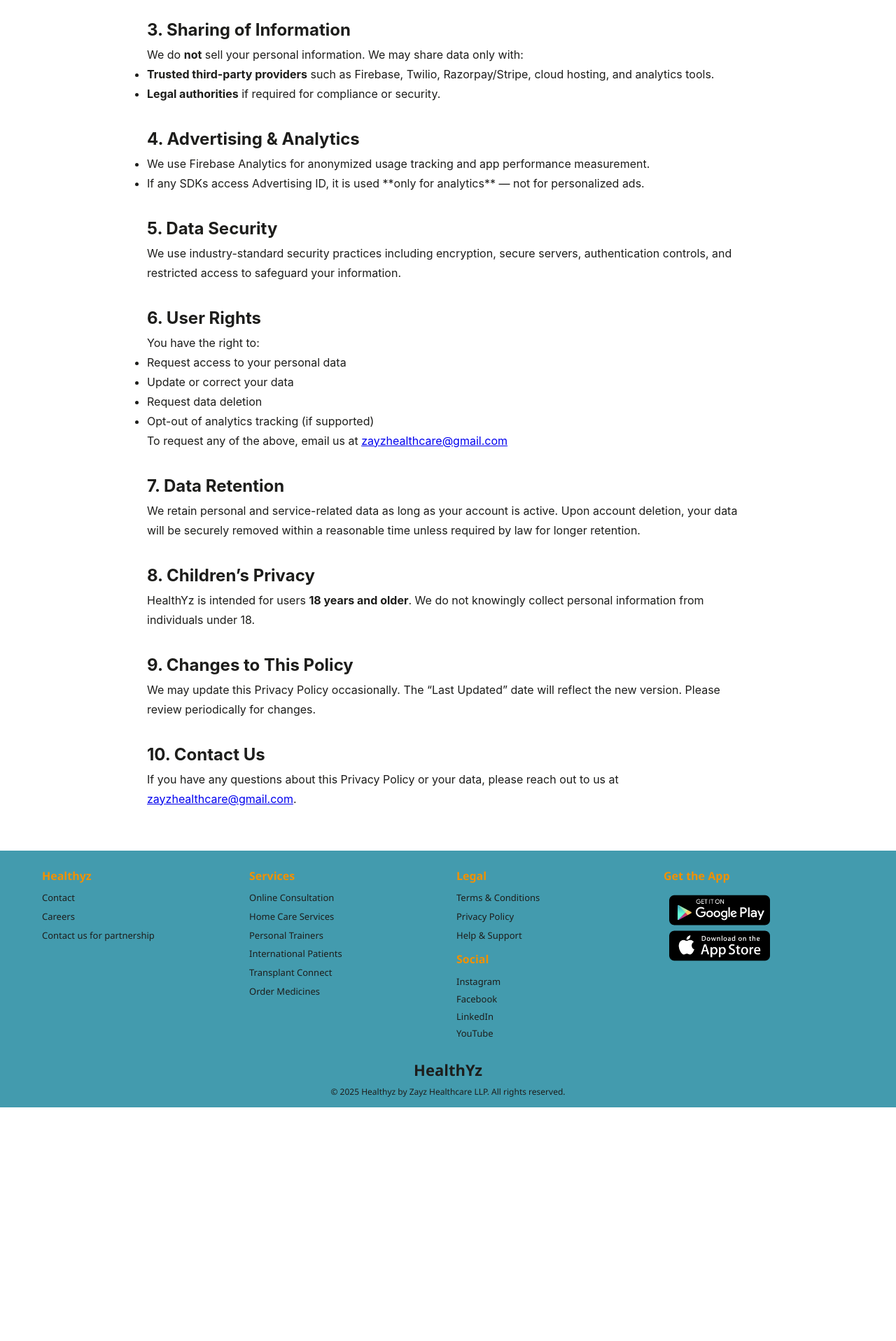
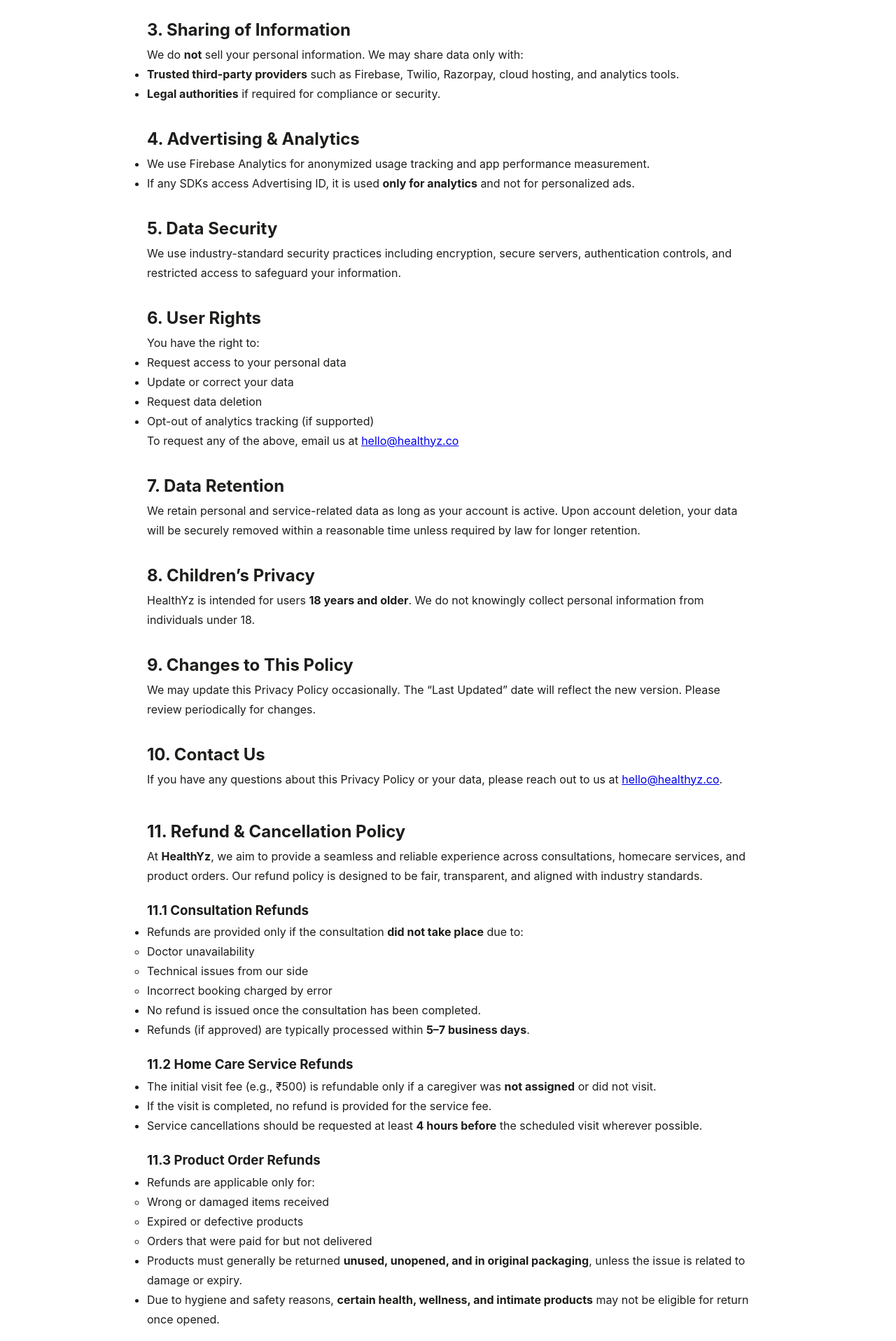
Before and after one commit to yasinmohamedb-netizen/healthyz-web, a React (Create React App) app: page /privacy-policy in a window 1280 px wide. Shown: the part 880-2797 px from the top of the page at 70% size. Before the commit the page ends 2463 px from the top, so only its background shows below. Built offline with nearby package versions, Linux system fonts and the light colour scheme; no server answers.

Commit message:
Updated footer, home screen, homecare screen, video consultation, privacy policy

```diff
--- a/src/components/Footer.jsx
+++ b/src/components/Footer.jsx
@@ -129,7 +129,7 @@
             {/* Keeping About empty since no About page exists */}
             <Link to="#" className="footer-item"></Link>
 
-            <Link to="/contact" className="footer-item">Contact</Link>
+            {/* <Link to="/contact" className="footer-item">Contact</Link> */}
             <Link to="/careers" className="footer-item">Careers</Link>
             <Link to="/contact" className="footer-item">Contact us for partnership</Link>
           </div>
--- a/src/screens/Home/HomeScreen.jsx
+++ b/src/screens/Home/HomeScreen.jsx
@@ -94,7 +94,7 @@
     },
   ];
 
-  // Departments list
+  // Departments
   const departments = [
     { id: "1", name: "Gynecology", color: "#F29100", icon: <MdFemale color="#F29100" size={20} /> },
     { id: "2", name: "Pediatrics", color: "#439BAE", icon: <MdChildCare color="#439BAE" size={20} /> },
@@ -108,7 +108,7 @@
     d.name.toLowerCase().includes(search.toLowerCase())
   );
 
-  // WHY CHOOSE DATA
+  // Static - Why Choose Us
   const whyChooseData = [
     { icon: "⚡", title: "Quick Connection", desc: "Get connected instantly — no long queues" },
     { icon: "🔒", title: "Secure & Private", desc: "Encrypted consultations with full privacy" },
@@ -144,8 +144,6 @@
 
   return (
     <div className="home-page">
-
-      {/* 🔥 SEO injected at top */}
       <HomeSEO />
 
       <main className="home-main">
@@ -155,7 +153,8 @@
         {/* ============================ */}
         <section className="hero-section">
           <div className="hero-content">
-            <span className="hero-badge badge">Trusted by 50,000+ Users</span>
+
+            {/* REMOVED BADGE COMPLETELY */}
 
             <h1 className="hero-title">
               Order Health & Wellness Products<br />From Home
@@ -179,7 +178,7 @@
         </section>
 
         {/* ============================ */}
-        {/* SEARCH */}
+        {/* SEARCH BAR */}
         {/* ============================ */}
         <div className="search-wrapper">
           <div className="search-container">
@@ -203,8 +202,6 @@
               key={i}
               className="main-service-card hover-lift"
               onClick={() => navigate(s.route)}
-              role="button"
-              tabIndex={0}
             >
               <div className="main-service-img-box" style={{ background: s.bg }}>
                 <img src={s.image} className="main-service-img" alt={s.title} />
@@ -314,7 +311,7 @@
         {/* ============================ */}
         <div className="new-layout-container">
 
-          {/* LEFT SIDE */}
+          {/* LEFT */}
           <div className="layout-left">
             <Section title="Top Services" />
 
@@ -336,7 +333,6 @@
                   ) : (
                     <div className="ts-fallback">
                       <h3>{s.title}</h3>
-                      {s.subtitle && <p>{s.subtitle}</p>}
                     </div>
                   )}
 
@@ -349,9 +345,10 @@
             </div>
           </div>
 
-          {/* RIGHT SIDE */}
+          {/* RIGHT */}
           <div className="layout-right">
             <Section title="Health Tips" />
+
             <div className="tips-list">
               {healthTips.map((t) => (
                 <div key={t.id} className="tip-fb-card hover-lift">
@@ -424,7 +421,7 @@
               ))}
             </div>
 
-            {/* TESTIMONIALS */}
+            {/* Testimonials */}
             <div className="testimonials">
               <h3>What Our Patients Say</h3>
               <div className="testimonial-cards">
@@ -454,7 +451,7 @@
   );
 }
 
-// Reusable Section Component
+// Reusable Section
 function Section({ title, children }) {
   return (
     <div className="section">
--- a/src/screens/Services/HomeCareServicesScreen.jsx
+++ b/src/screens/Services/HomeCareServicesScreen.jsx
@@ -114,7 +114,7 @@
         key: orderData.razorpayKey,
         amount: orderData.amount,
         currency: "INR",
-      name: "Healthyz",
+        name: "Healthyz",
         description: "Initial Home Visit Fee",
         order_id: orderData.orderId,
 
@@ -177,7 +177,7 @@
   return (
     <div className="hc-container">
       {/* ===================================== */}
-      {/* 🔥 SEO AT VERY TOP OF RETURN */}
+      {/* 🔥 SEO AT VERY TOP */}
       {/* ===================================== */}
       <HomecareSEO />
 
@@ -207,16 +207,19 @@
       {/* MAIN WRAPPER */}
       <div className="hc-wrapper">
         {/* =============================== */}
-        {/* TOP SECTION (LEFT + FORM) */}
+        {/* TOP SECTION */}
         {/* =============================== */}
         <div className="hc-top-section">
 
-          {/* LEFT AREA */}
+          {/* LEFT SECTION */}
           <div className="hc-left-content">
-            <div className="hc-badge">Trusted by 10,000+ Families</div>
+
+            {/* REMOVED BADGE HERE */}
+
             <h1 className="hc-main-title">
               Premium Home Care <br />At Your Doorstep
             </h1>
+
             <p className="hc-subtitle">
               Professional caregivers, nurses, and attendants available 24/7.
             </p>
@@ -257,7 +260,7 @@
           </div>
 
           {/* =============================== */}
-          {/* FORM SECTION */}
+          {/* RIGHT FORM */}
           {/* =============================== */}
           <div className="hc-right-form">
             <div className="hc-form-header">
@@ -399,7 +402,7 @@
         </div>
 
         {/* =============================== */}
-        {/* BOTTOM SECTION (FEATURES, FAQ, TESTIMONIALS) */}
+        {/* BOTTOM SECTION */}
         {/* =============================== */}
         <div className="hc-bottom-section">
           <div className="hc-bottom-container">
@@ -494,8 +497,10 @@
                 </div>
               </div>
             </div>
+
           </div>
         </div>
+
       </div>
     </div>
   );
--- a/src/screens/Services/VideoConsultation.jsx
+++ b/src/screens/Services/VideoConsultation.jsx
@@ -250,7 +250,7 @@
   return (
     <div className="vc-container">
 
-      {/* 🔥 SEO at TOP of return */}
+      {/* 🔥 SEO at TOP */}
       <VideoConsultationSEO />
 
       {/* SUCCESS MODAL */}
@@ -283,7 +283,9 @@
         <div className="vc-top-section">
 
           <div className="vc-left-content">
-            <div className="vc-badge">Trusted by 50,000+ Patients</div>
+
+            {/* BADGE REMOVED HERE */}
+
             <h1 className="vc-main-title">Expert Medical Care<br />From Home</h1>
             <p className="vc-subtitle">
               Connect instantly with certified doctors via secure video or audio consultation.
@@ -500,7 +502,7 @@
         </div>
 
         {/* ============================= */}
-        {/* BOTTOM SECTION: Features + FAQ */}
+        {/* BOTTOM SECTION */}
         {/* ============================= */}
         <div className="vc-bottom-section">
           <div className="vc-bottom-container">
--- a/src/screens/auth/PrivacyPolicyPage.jsx
+++ b/src/screens/auth/PrivacyPolicyPage.jsx
@@ -23,8 +23,8 @@
 
       <p style={{ marginTop: "10px" }}>
         Contact:{" "}
-        <a href="mailto:zayzhealthcare@gmail.com">
-          zayzhealthcare@gmail.com
+        <a href="mailto:hello@healthyz.co">
+          hello@healthyz.co
         </a>
       </p>
 
@@ -79,7 +79,7 @@
       <ul>
         <li>
           <strong>Trusted third-party providers</strong> such as Firebase,
-          Twilio, Razorpay/Stripe, cloud hosting, and analytics tools.
+          Twilio, Razorpay, cloud hosting, and analytics tools.
         </li>
         <li>
           <strong>Legal authorities</strong> if required for compliance or
@@ -94,8 +94,8 @@
           performance measurement.
         </li>
         <li>
-          If any SDKs access Advertising ID, it is used **only for analytics**
-          — not for personalized ads.
+          If any SDKs access Advertising ID, it is used{" "}
+          <strong>only for analytics</strong> and not for personalized ads.
         </li>
       </ul>
 
@@ -116,8 +116,8 @@
       </ul>
       <p>
         To request any of the above, email us at{" "}
-        <a href="mailto:zayzhealthcare@gmail.com">
-          zayzhealthcare@gmail.com
+        <a href="mailto:hello@healthyz.co">
+          hello@healthyz.co
         </a>
       </p>
 
@@ -144,10 +144,98 @@
       <p>
         If you have any questions about this Privacy Policy or your data, please
         reach out to us at{" "}
-        <a href="mailto:zayzhealthcare@gmail.com">
-          zayzhealthcare@gmail.com
+        <a href="mailto:hello@healthyz.co">
+          hello@healthyz.co
         </a>
         .
+      </p>
+
+      {/* ------------------------------------------------------ */}
+      {/*                REFUND & CANCELLATION POLICY             */}
+      {/* ------------------------------------------------------ */}
+
+      <h2 style={{ marginTop: "40px" }}>11. Refund & Cancellation Policy</h2>
+
+      <p>
+        At <strong>HealthYz</strong>, we aim to provide a seamless and reliable
+        experience across consultations, homecare services, and product orders.
+        Our refund policy is designed to be fair, transparent, and aligned with
+        industry standards.
+      </p>
+
+      <h3 style={{ marginTop: "20px" }}>11.1 Consultation Refunds</h3>
+      <ul>
+        <li>
+          Refunds are provided only if the consultation{" "}
+          <strong>did not take place</strong> due to:
+          <ul>
+            <li>Doctor unavailability</li>
+            <li>Technical issues from our side</li>
+            <li>Incorrect booking charged by error</li>
+          </ul>
+        </li>
+        <li>No refund is issued once the consultation has been completed.</li>
+        <li>
+          Refunds (if approved) are typically processed within{" "}
+          <strong>5–7 business days</strong>.
+        </li>
+      </ul>
+
+      <h3 style={{ marginTop: "20px" }}>11.2 Home Care Service Refunds</h3>
+      <ul>
+        <li>
+          The initial visit fee (e.g., ₹500) is refundable only if a caregiver was{" "}
+          <strong>not assigned</strong> or did not visit.
+        </li>
+        <li>
+          If the visit is completed, no refund is provided for the service fee.
+        </li>
+        <li>
+          Service cancellations should be requested at least{" "}
+          <strong>4 hours before</strong> the scheduled visit wherever possible.
+        </li>
+      </ul>
+
+      <h3 style={{ marginTop: "20px" }}>11.3 Product Order Refunds</h3>
+      <ul>
+        <li>
+          Refunds are applicable only for:
+          <ul>
+            <li>Wrong or damaged items received</li>
+            <li>Expired or defective products</li>
+            <li>Orders that were paid for but not delivered</li>
+          </ul>
+        </li>
+        <li>
+          Products must generally be returned{" "}
+          <strong>unused, unopened, and in original packaging</strong>, unless
+          the issue is related to damage or expiry.
+        </li>
+        <li>
+          Due to hygiene and safety reasons,{" "}
+          <strong>certain health, wellness, and intimate products</strong> may
+          not be eligible for return once opened.
+        </li>
+      </ul>
+
+      <h3 style={{ marginTop: "20px" }}>11.4 How to Request a Refund</h3>
+      <p>
+        To request a refund or raise a concern about a transaction, please
+        contact us at{" "}
+        <a href="mailto:hello@healthyz.co">
+          hello@healthyz.co
+        </a>{" "}
+        with:
+      </p>
+      <ul>
+        <li>Your registered name and mobile number</li>
+        <li>Order ID / Booking ID</li>
+        <li>Date of transaction</li>
+        <li>Reason for refund request</li>
+      </ul>
+      <p>
+        Our support team will review your request and respond with the next
+        steps.
       </p>
     </div>
   );
```
